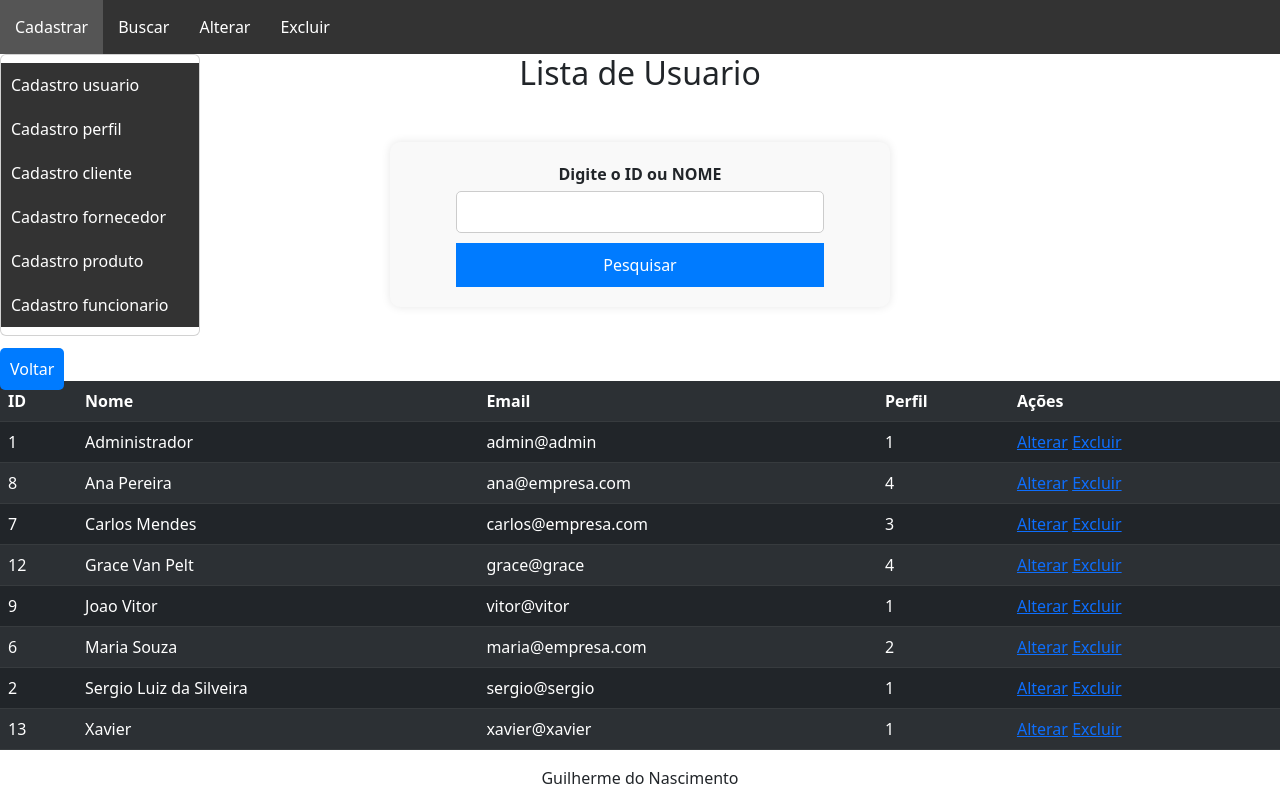
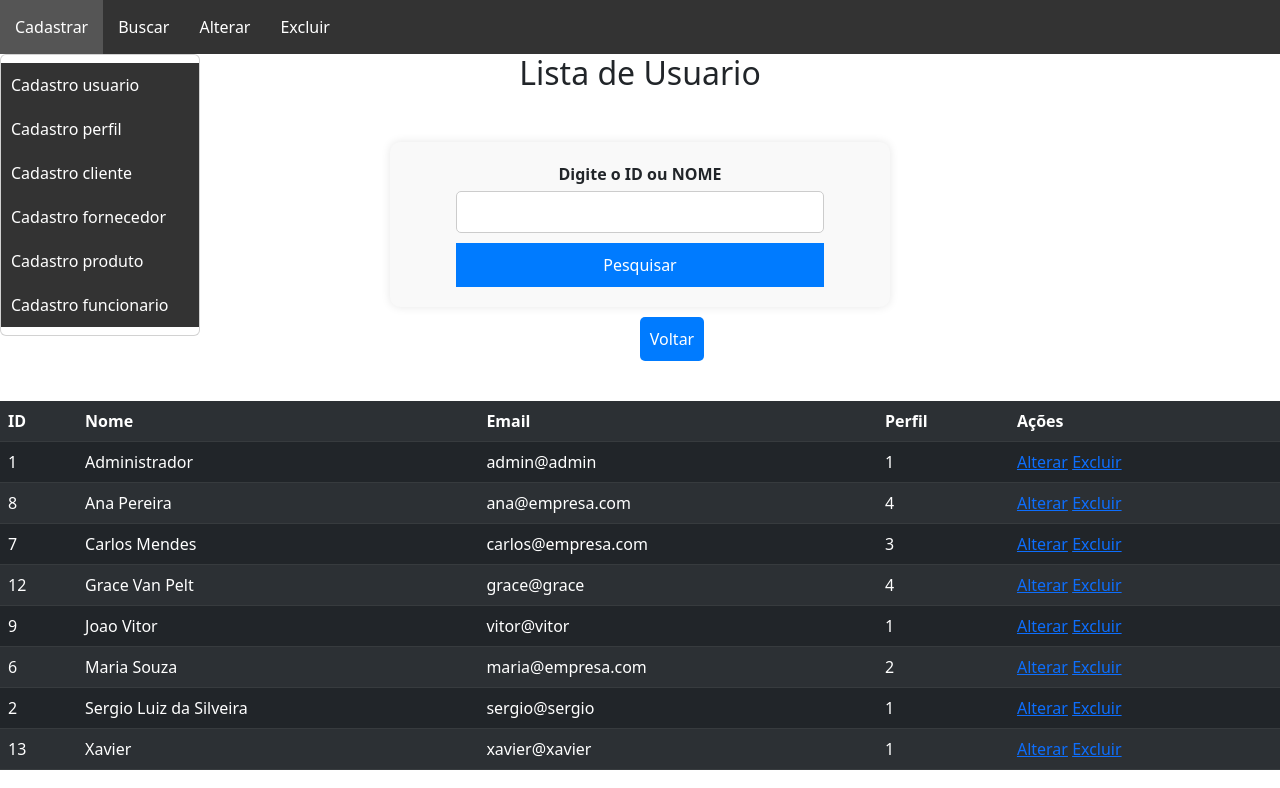
Before and after one commit to Guibe777/guilherme_nascimento_prova, a PHP site: page /buscar_usuario.php in a window 1280 px wide. Shown: the top 788 px of the page. Run offline with PHP 8.4, Linux system fonts and the light colour scheme; a user stored in the database is signed in; data comes from the database, SQL or seed files in the repository.

Commit message:
Estilização
Css para o botão de voltar e adicionado o campo de telefone para ser estlizado

```diff
--- a/styles.css
+++ b/styles.css
@@ -143,6 +143,7 @@
 input[type="text"],
 input[type="email"],
 input[type="password"],
+input[type="tel"],
 select {
     width: 80%; /* Ocupa toda a largura do formulário */
     padding: 8px;
@@ -168,3 +169,10 @@
 button:hover {
     background-color: #0056b3; /* Azul mais escuro ao passar o mouse */
 }
+
+.voltar {
+    display: flex;
+    justify-content: center;
+    width: 5%;
+    transform: translate(640px, -40px);
+}
```
